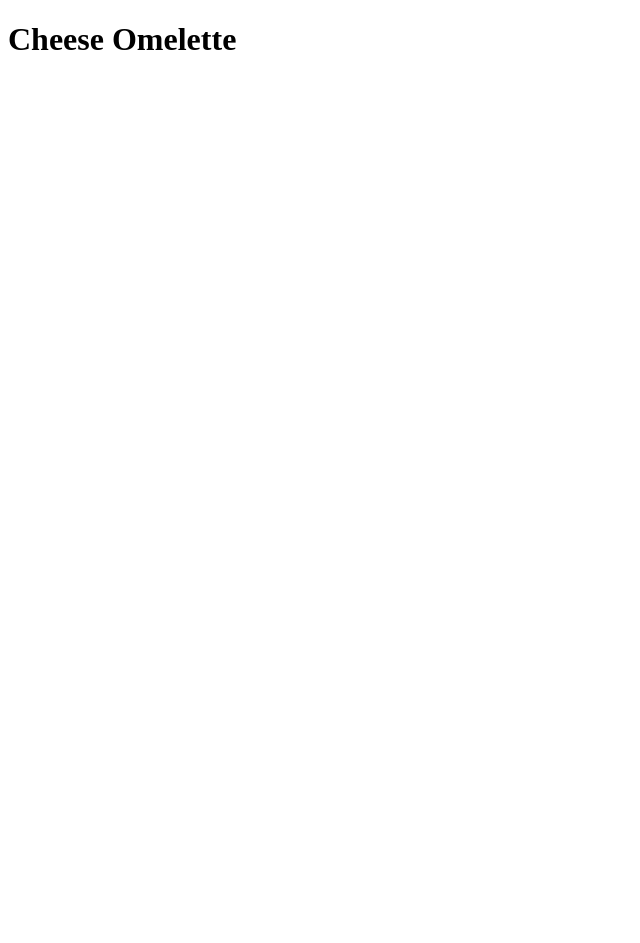
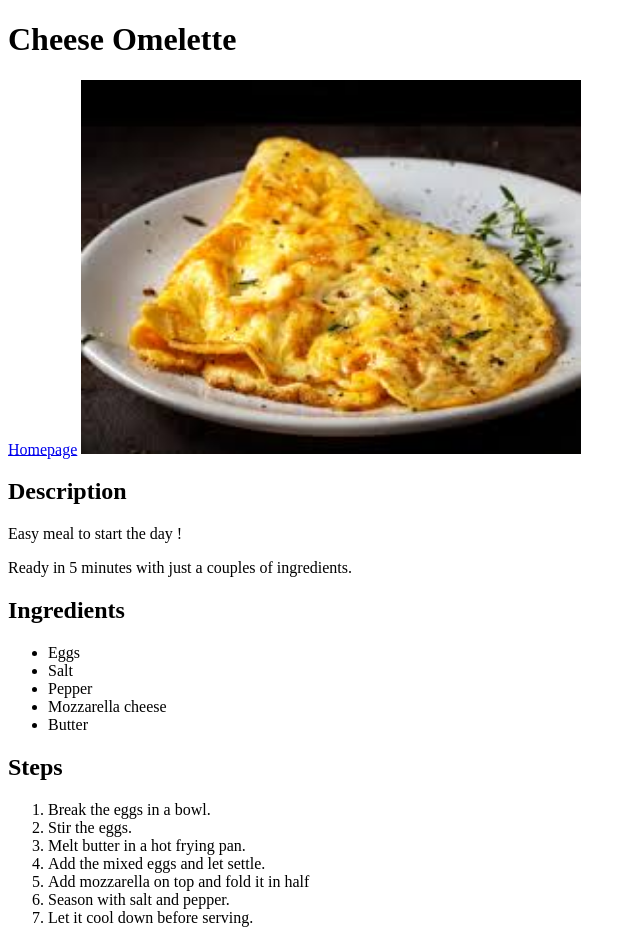
Before and after one commit to TitusIgela/odin-recipes, a plain HTML site: page recipes/cheese-omelette.html in a window 1280 px wide. Shown: the whole page, without its empty margins (0-640 px from the left). Before the commit the page ends 800 px from the top, so only its background shows below. Drawn offline with Linux system fonts and the light colour scheme.

Commit message:
Edit recipes

```diff
--- a/recipes/cheese-omelette.html
+++ b/recipes/cheese-omelette.html
@@ -7,5 +7,28 @@
 </head>
 <body>
     <h1>Cheese Omelette</h1>
+    <a href="../index.html">Homepage</a>
+    <img src="../images/cheese-omelette.jpeg" alt="Yummy omelette" width="500">
+    <h2>Description</h2>
+    <p>Easy meal to start the day !</p>
+    <p>Ready in 5 minutes with just a couples of ingredients.</p>
+    <h2>Ingredients</h2>
+    <ul>
+        <li>Eggs</li>
+        <li>Salt</li>
+        <li>Pepper</li>
+        <li>Mozzarella cheese</li>
+        <li>Butter</li>
+    </ul>
+    <h2>Steps</h2>
+    <ol>
+        <li>Break the eggs in a bowl.</li>
+        <li>Stir the eggs.</li>
+        <li>Melt butter in a hot frying pan. </li>
+        <li>Add the mixed eggs and let settle.</li>
+        <li>Add mozzarella on top and fold it in half</li>
+        <li>Season with salt and pepper.</li>
+        <li>Let it cool down before serving.</li>
+    </ol>
 </body>
 </html>
```
Also changed, not shown: index.html (+5 -0 lines), recipes/cordon-bleu.html (+25 -0 lines), recipes/quiche.html (+24 -1 lines), images/cheese-omelette.jpeg (added), images/cordon-bleu.jpeg (added), 1 other file.
